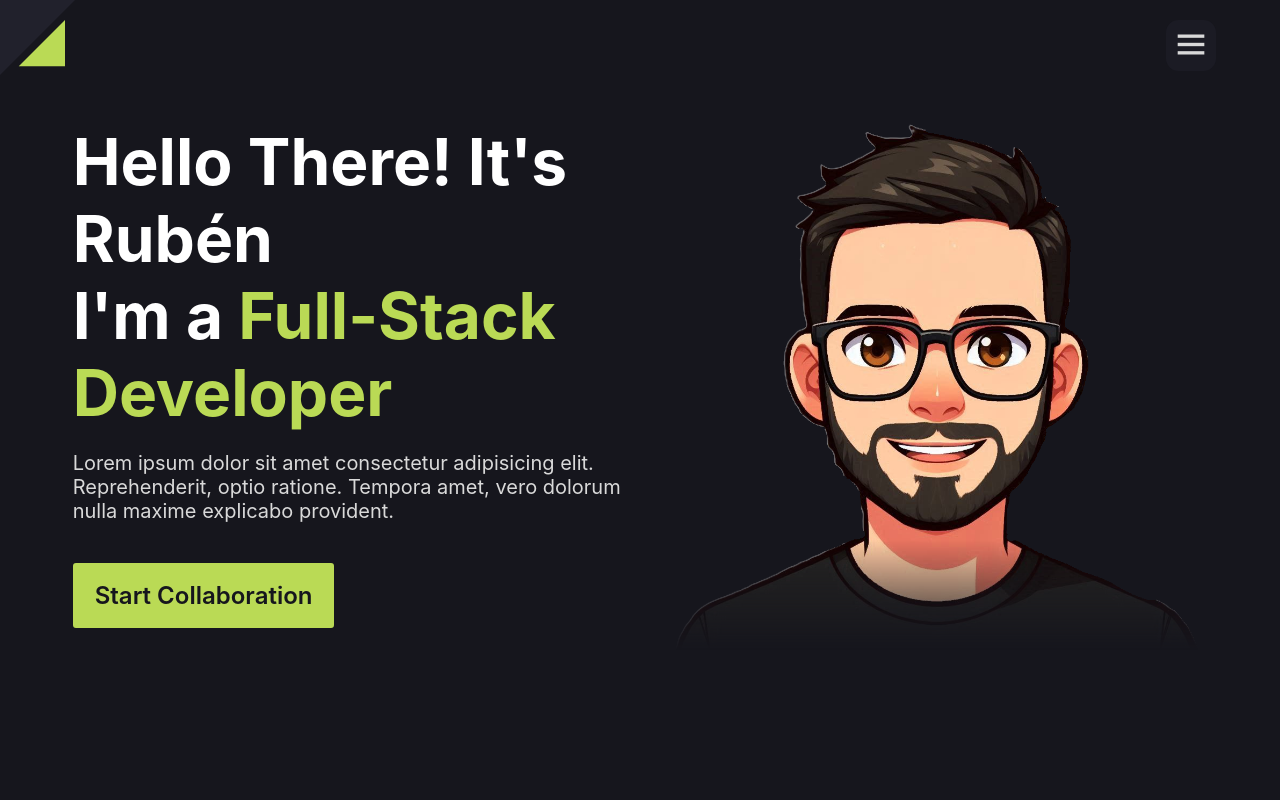
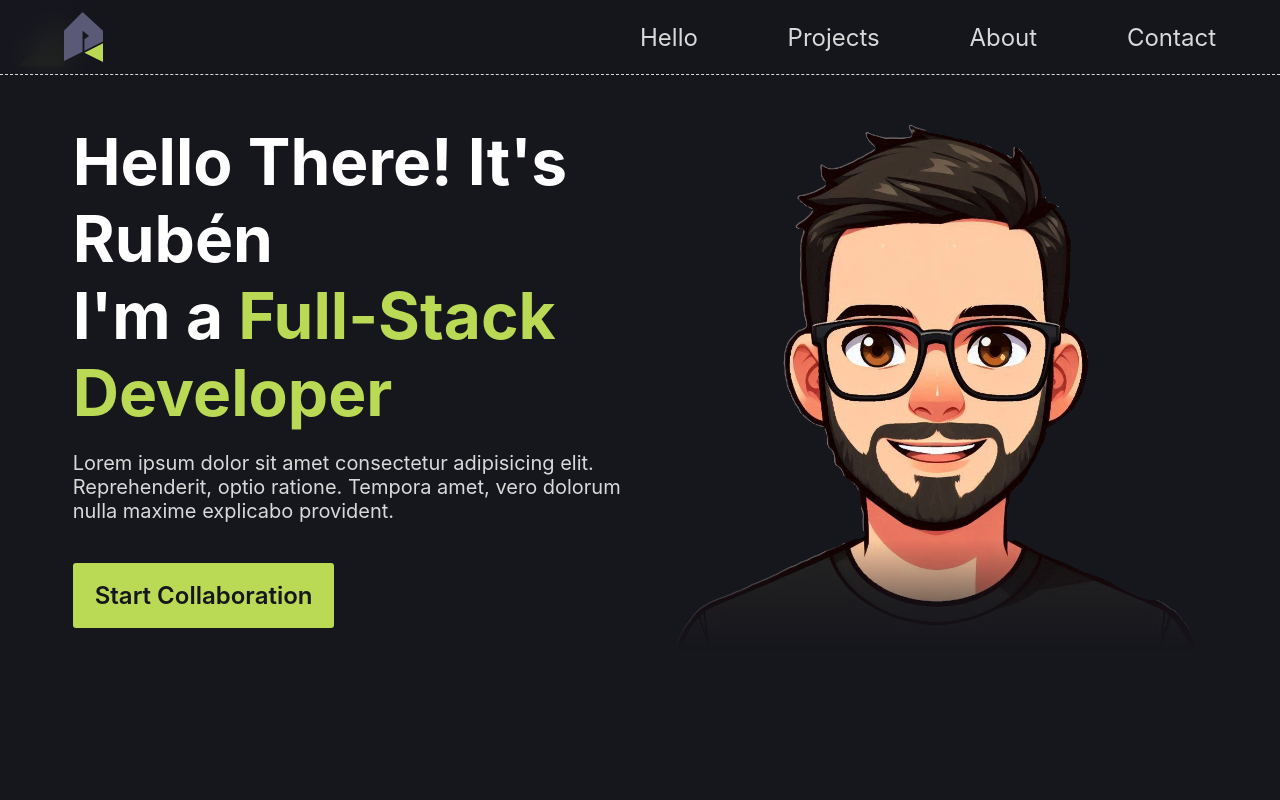
Before and after one commit to rpire/portfolio, a website built with Vite: page index.html in a window 1280 px wide. Shown: the top 800 px of the page. Built offline with nearby package versions, Linux system fonts and the light colour scheme.

Commit message:
Implement navbar styles for medium and large screens

```diff
--- a/src/assets/sass/styles/_navigation.scss
+++ b/src/assets/sass/styles/_navigation.scss
@@ -96,3 +96,51 @@
     padding-bottom: 20px;
   }
 }
+
+@include media(768px) {
+  .menu-button {
+    display: none;
+  }
+
+  .navbar,
+  .navlinks {
+    flex-direction: row;
+  }
+
+  .navbar {
+    visibility: visible;
+    top: 0;
+    left: 0;
+    justify-content: space-between;
+    background-image: none;
+    height: 60px;
+    padding: 12px 5%;
+    border-bottom: 1px dashed $alternate;
+    transition: transform 0s;
+
+    img {
+      width: auto;
+      max-height: 100%;
+    }
+  }
+
+  .nav-drop {
+    transform: none;
+  }
+
+  .navlinks {
+    justify-content: space-between;
+    width: 50%;
+    padding-bottom: 0;
+  }
+
+  .navlink {
+    font-size: 1.5rem;
+  }
+}
+
+@include media(1024px) {
+  .navbar {
+    height: 75px;
+  }
+}
```
